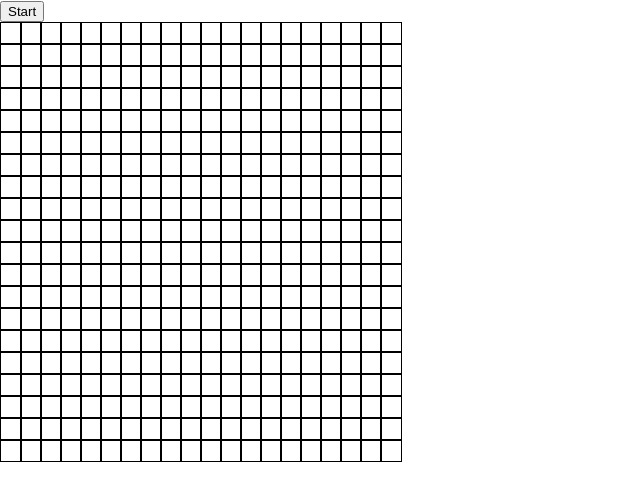
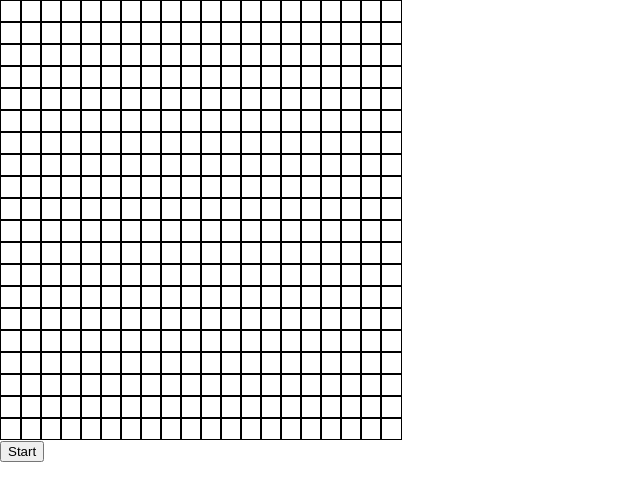
Before and after one commit to bduran04/GOL, a React (Create React App) app: page / in a window 1280 px wide. Shown: the top 500 px of the page, without its empty margins (0-640 px from the left). Built offline with nearby package versions, Linux system fonts and the light colour scheme.

Commit message:
moved the button under the div; whole app WIP

```diff
--- a/src/App.js
+++ b/src/App.js
@@ -1,5 +1,4 @@
 import { useCallback, useRef, useState } from 'react';
-import { BLINKER_BOARD } from './game';
 import produce from 'immer';
 import { getNextGeneration } from './game';
 
@@ -44,15 +43,6 @@ function App() {
   return (
     //wrapped in a fragment bc React is only able to return one child, not multiple on same level
     <>
-    <button
-    onClick={() => {
-      setRunning(!running);
-      if (!running) {
-        runningRef.current = true;
-        runSimulation();
-      }
-    }}
-    >{running ? "Stop" : "Start"}</button>
     <div
     style={{
       display: "grid",
@@ -73,6 +63,15 @@ function App() {
         backgroundColor: grid[i][k] ? "aquamarine" : undefined,
         border: "solid 1px black"}}/>)))}
     </div>
+    <button
+    onClick={() => {
+      setRunning(!running);
+      if (!running) {
+        runningRef.current = true;
+        runSimulation();
+      }
+    }}
+    >{running ? "Stop" : "Start"}</button>
     </>
   );
 }
```
